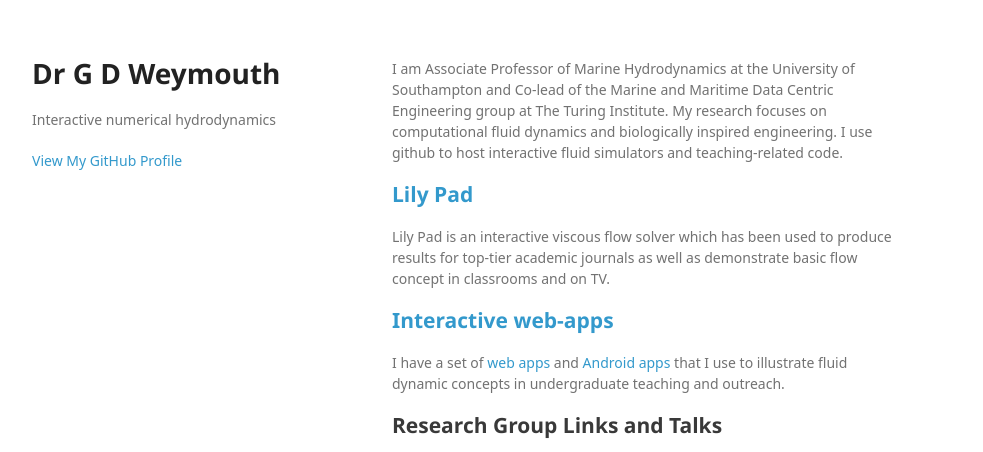
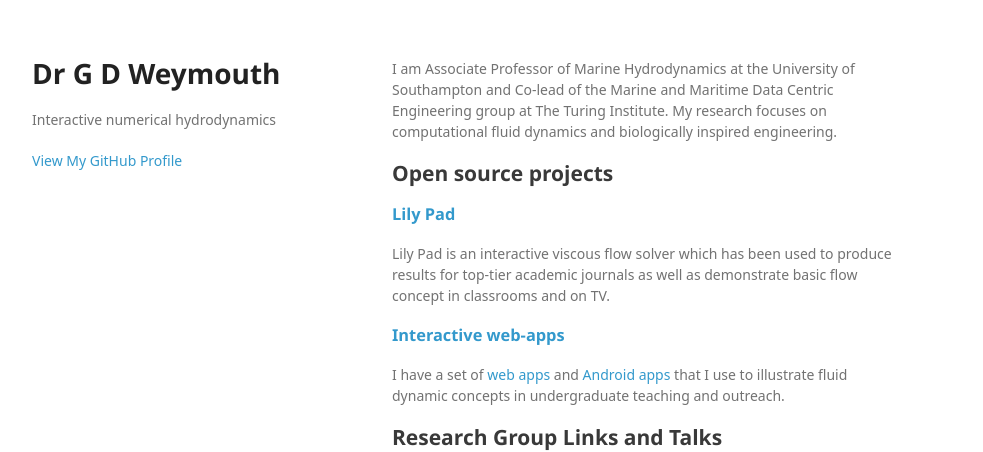
Before and after one commit to weymouth/weymouth.github.io, a plain HTML site: page index.html in a window 1280 px wide. Shown: the top 452 px of the page, without its empty margins (178-1161 px from the left). Drawn offline with Linux system fonts and the light colour scheme; a web font is replaced by a local one.

Commit message:
Update index.html

```diff
--- a/index.html
+++ b/index.html
@@ -23,11 +23,13 @@
 
       </header>
       <section>
-        <p> I am Associate Professor of Marine Hydrodynamics at the University of Southampton and Co-lead of the Marine and Maritime Data Centric Engineering group at The Turing Institute. My research focuses on computational fluid dynamics and biologically inspired engineering. I use github to host interactive fluid simulators and teaching-related code. </p>
+        <p> I am Associate Professor of Marine Hydrodynamics at the University of Southampton and Co-lead of the Marine and Maritime Data Centric Engineering group at The Turing Institute. My research focuses on computational fluid dynamics and biologically inspired engineering. </p>
 
-		<h2>
+        <h2>Open source projects</h2>
+
+			<h3>
 			<a id="lily-pad" class="anchor" href="#lily-pad" aria-hidden="true"><span aria-hidden="true" class="octicon octicon-link"></span></a><a href="https://github.com/weymouth/lily-pad">Lily Pad</a>
-		</h2>
+			</h3>
 
 			<p>Lily Pad is an interactive viscous flow solver which has been used to produce results for top-tier academic journals as well as demonstrate basic flow concept in classrooms and on TV. </p>
 
@@ -37,9 +39,9 @@
 
 			<p>Marine Hydrodynamics is a third-year course I teach at the University of Southampton covering viscous flow, potential flow and numerical methods. Github holds a set of Jupyter notebooks used primarily in the numerical portion of the course.</p> -->
 
-		<h2>
+			<h3>
 			<a id="interactive-web-apps" class="anchor" href="#interactive-web-apps" aria-hidden="true"><span aria-hidden="true" class="octicon octicon-link"></span></a><a href="https://weymouth.github.io/fluid-dynamics/">Interactive web-apps</a>
-		</h2>
+			</h3>
 
 			<p>I have a set of <a href="https://github.com/weymouth/fluid-dynamics">web apps</a> and <a href="https://play.google.com/store/apps/details?id=processing.test.pflow3">Android apps</a> that I use to illustrate fluid dynamic concepts in undergraduate teaching and outreach.</p>
 
```
Lines whose indentation alone changed are shown as unchanged.
